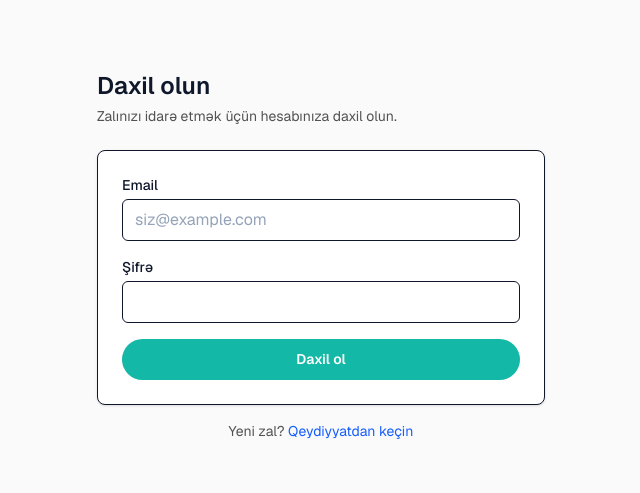
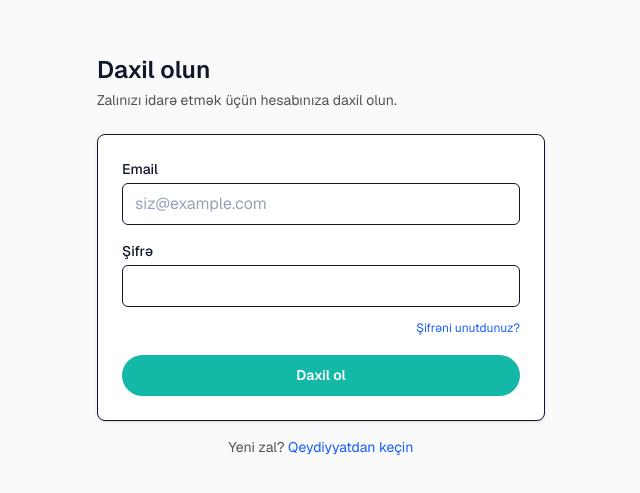
Before and after one commit to matinasgarov/gymmanage, a Next.js app: page /login in a window 1280 px wide. Shown: the part 145-638 px from the top of the page, without its empty margins (319-959 px from the left). Built offline with nearby package versions, Linux system fonts and the light colour scheme; no server answers.

Commit message:
feat(auth): forgot-password link on login form

```diff
--- a/src/app/(auth)/login/login-form.tsx
+++ b/src/app/(auth)/login/login-form.tsx
@@ -1,6 +1,7 @@
 "use client";
 
 import { useActionState } from "react";
+import Link from "next/link";
 import { login, type FormState } from "@/lib/auth-actions";
 
 const initial: FormState = undefined;
@@ -39,6 +40,11 @@
           <p className="text-xs text-red-600 mt-1">{state.errors.password[0]}</p>
         )}
       </div>
+      <div className="text-right -mt-2">
+        <Link href="/forgot-password" className="text-xs text-blue-600 hover:underline">
+          Şifrəni unutdunuz?
+        </Link>
+      </div>
       {state?.message && (
         <p className="text-sm text-red-600">{state.message}</p>
       )}
```
